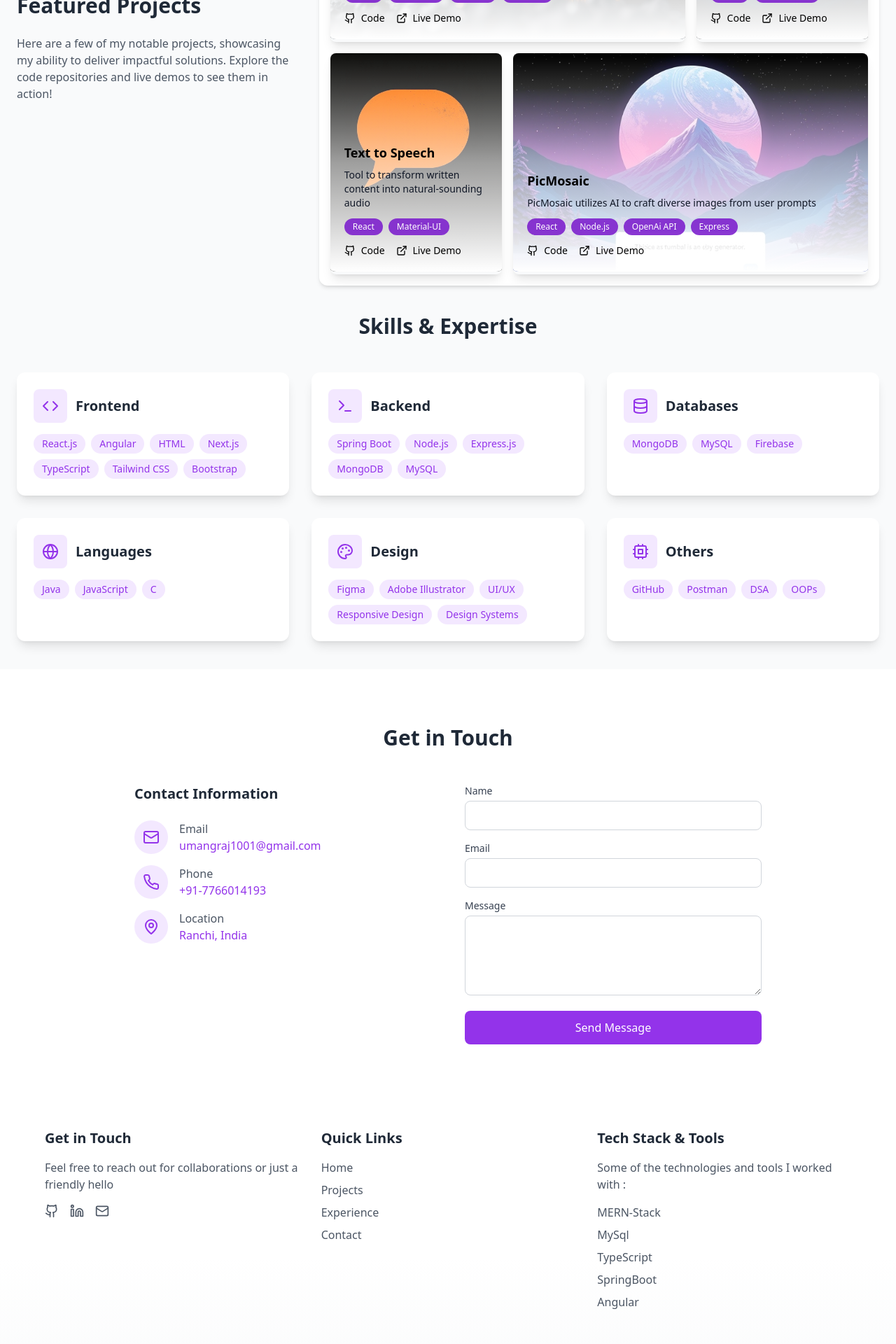
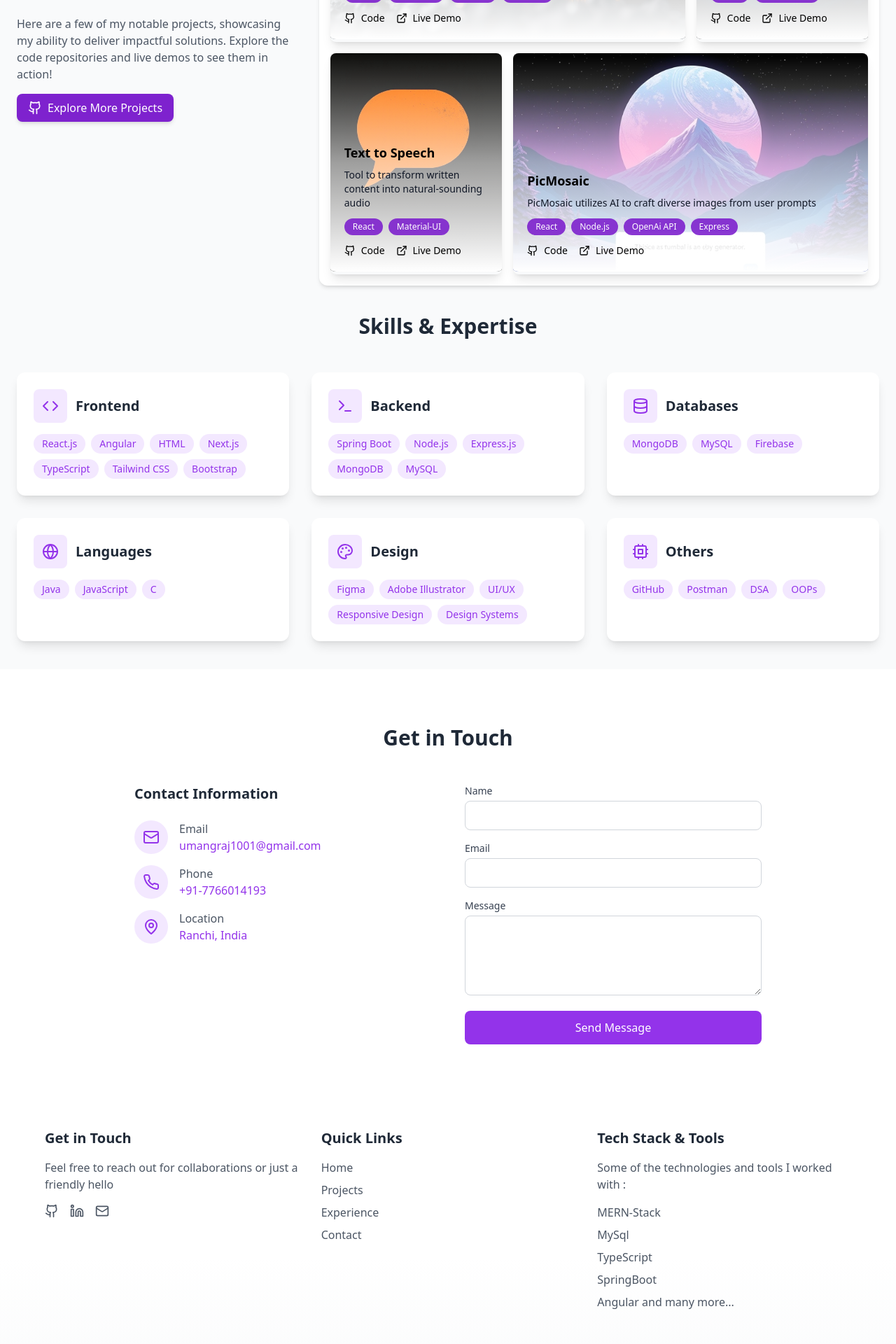
Before and after one commit to uraj1/Portfolio, a React (Vite) app: page / in a window 1280 px wide. Shown: the part 2040-3960 px from the top of the page at 70% size. Built offline with nearby package versions, Linux system fonts and the light colour scheme.

Commit message:
added a new button in the project sectio

```diff
--- a/src/components/DemoProject.tsx
+++ b/src/components/DemoProject.tsx
@@ -93,6 +93,16 @@ export default function DemoProjects() {
             deliver impactful solutions. Explore the code repositories and live
             demos to see them in action!
           </p>
+          <a
+            href="https://github.com/uraj1"
+            target="_blank"
+            rel="noopener noreferrer"
+          >
+            <button className="mt-4 flex items-center gap-2 px-4 py-2 rounded-lg bg-purple-700 text-white dark:bg-gray-800 dark:text-white hover:bg-purple-600 dark:hover:bg-gray-700 transition-colors font-medium shadow-md">
+              <Github className="w-5 h-5" />
+              Explore More Projects
+            </button>
+          </a>
         </motion.div>
 
         <motion.div
--- a/src/components/Footer.tsx
+++ b/src/components/Footer.tsx
@@ -8,7 +8,7 @@ export default function Footer() {
     { icon: <Mail className="w-5 h-5" />, href: "mailto:umangraj1001@gmail.com", label: "Email" },
   ];
 
-  const tools = ["MERN-Stack", "MySql", "TypeScript", "SpringBoot", "Angular"];
+  const tools = ["MERN-Stack", "MySql", "TypeScript", "SpringBoot", "Angular and many more..."];
 
   return (
     <footer className="py-10 bg-gradient-to-b from-white via-white to-gray-50 dark:from-black dark:to-gray-900  transition-colors duration-200"
```
Also changed, not shown: 1 other file (tests, documents, lock files or other folders).
